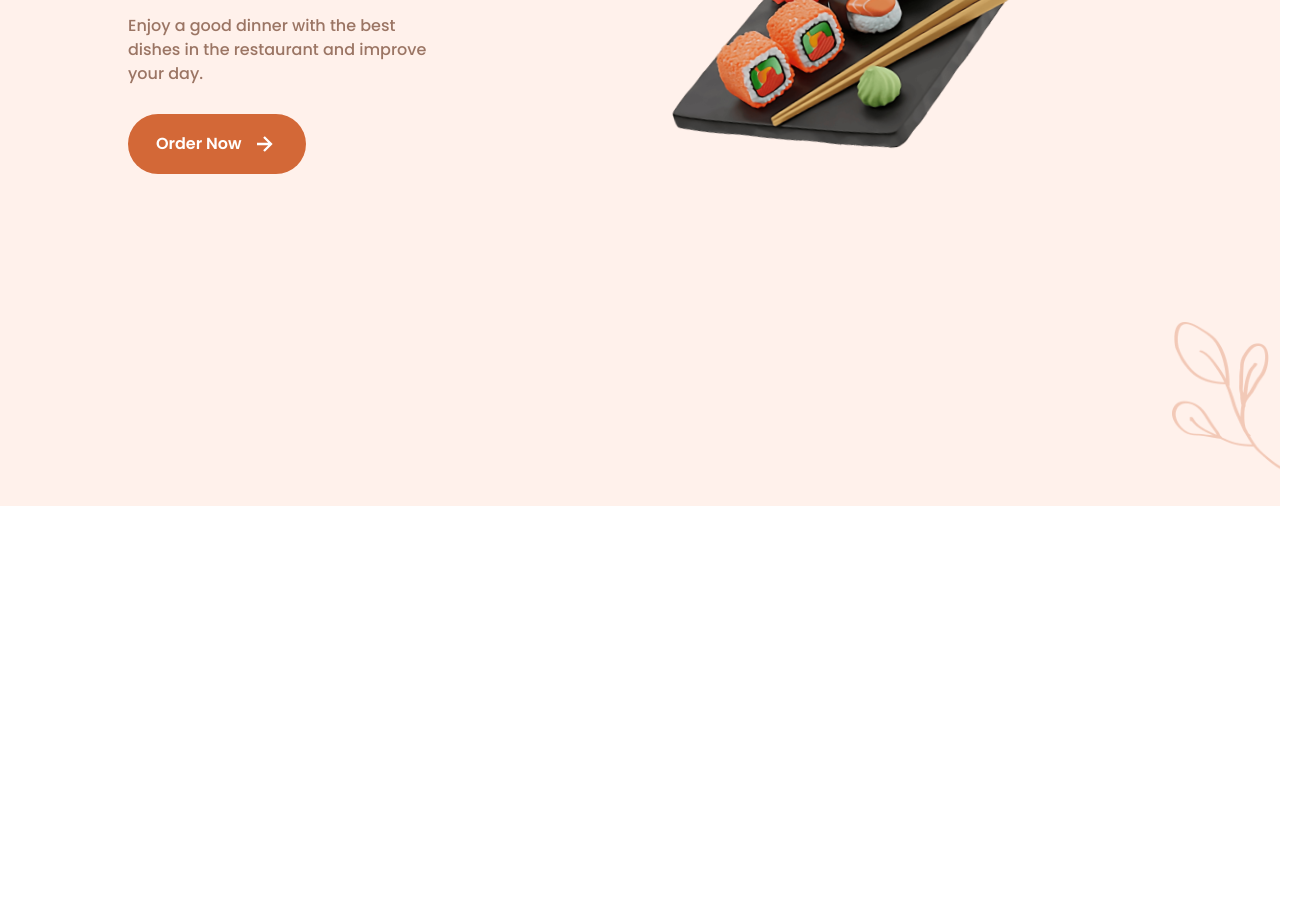
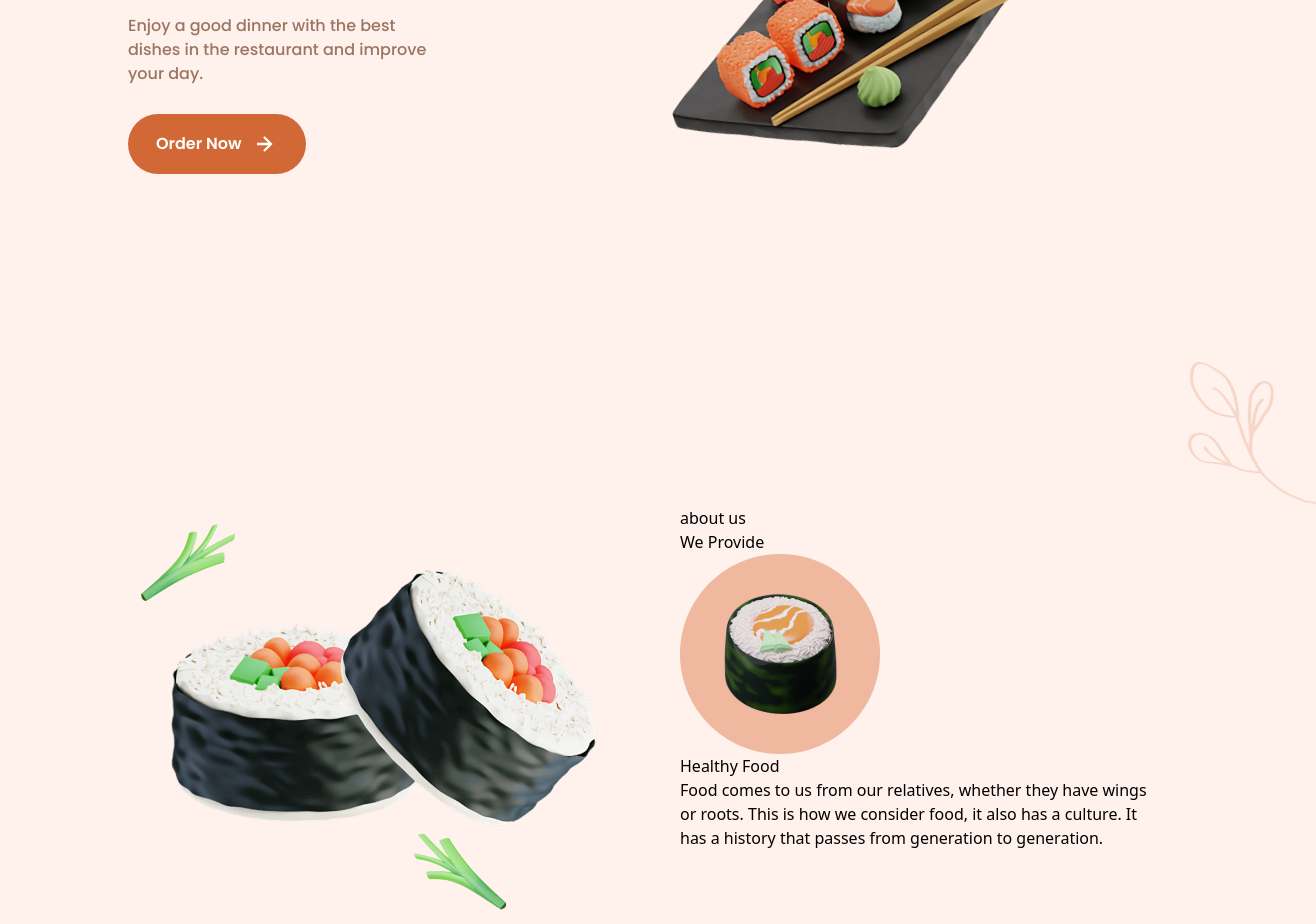
Before and after one commit to coder-kaleb/sushi, a Next.js app: page / in a window 1280 px wide. Shown: the part 294-1218 px from the top of the page, 1316 px wide, since content can reach past the window. Before the commit the page ends 800 px from the top, so only its background shows below. Built offline with nearby package versions, Linux system fonts and the light colour scheme.

Commit message:
about us section initialized

```diff
--- /dev/null
+++ b/app/components/About.tsx
@@ -0,0 +1,21 @@
+export default function About() {
+  return (
+    <section className="grid grid-cols-2 gap-20">
+      <img src="about-sushi.png" alt="about-sushi" />
+      <div>
+        <span>about us</span>
+        <h2>
+          <span>
+            We Provide <img src="about-sushi-title.png" alt="sushi-image" />
+          </span>
+          <span>Healthy Food</span>
+        </h2>
+        <p>
+          Food comes to us from our relatives, whether they have wings or roots.
+          This is how we consider food, it also has a culture. It has a history
+          that passes from generation to generation.
+        </p>
+      </div>
+    </section>
+  );
+}
--- a/app/components/Header.tsx
+++ b/app/components/Header.tsx
@@ -3,7 +3,7 @@ import { HiOutlineSquares2X2 } from "react-icons/hi2";
 import { lora } from "../fonts";
 export default function Header() {
   return (
-    <header className=" z-[99999] px-4 sm:px-10 fixed w-full inset-x-0 md:px-16 xl:px-32 items-center bg-[#FFF1EB] py-4 ">
+    <header className=" z-[99999] px-6 sm:px-10 fixed w-full inset-x-0 md:px-16 xl:px-32 items-center bg-[#FFF1EB] py-4 ">
       <nav className="flex items-center justify-between ">
         <div
           className={`text-md flex text-xl font-semibold text-light-gray transition duration-500 hover:text-orange  ${lora.className} gap-1`}
--- a/app/components/Hero.tsx
+++ b/app/components/Hero.tsx
@@ -3,14 +3,14 @@ import { CiLocationArrow1 } from "react-icons/ci";
 import { BiRightArrowAlt } from "react-icons/bi";
 export default function Hero() {
   return (
-    <section className="flex pt-36">
-      <div className=" h-w-10 absolute left-0 top-16 w-16 rotate-90 opacity-30 lg:h-36 lg:w-36">
-        <img src="leaf-branch-2.png" alt="leaf" />
+    <section className="flex pt-36 min-h-screen ">
+      <div className=" h-w-10 absolute left-0 top-16 w-16 rotate-90 opacity-20 lg:h-32 lg:w-32">
+        <img src="leaf-branch-2.png"  alt="leaf" />
       </div>
-      <div className="absolute -right-2 bottom-20 w-16  opacity-30 lg:-right-9 lg:bottom-10 lg:h-36 lg:w-36">
+      <div className="absolute -right-2 bottom-4 w-16  opacity-20 lg:-right-9 lg:bottom-4 lg:h-32 lg:w-32">
         <img src="leaf-branch-4.png" alt="leaf" />
       </div>
-      <div className="flex items-start justify-end gap-12 max-lg:flex-col-reverse lg:gap-7">
+      <div className="flex items-start justify-end gap-20 max-lg:flex-col-reverse lg:gap-7">
         <div className="flex flex-col gap-7">
           <h1
             className={`${lora.className} flex flex-col gap-4 text-5xl font-medium capitalize leading-[1] text-[#2C2420] max-lg:text-center max-[379px]:text-4xl md:text-5xl lg:text-[55px] xl:text-6xl`}
--- a/app/layout.tsx
+++ b/app/layout.tsx
@@ -20,7 +20,7 @@ export default function RootLayout({
 }>) {
   return (
     <html lang="en">
-      <body>{children}</body>
+      <body className=" overflow-x-hidden bg-[#FFF1EB] min-h-screen">{children}</body>
     </html>
   );
 }
--- a/app/page.tsx
+++ b/app/page.tsx
@@ -1,11 +1,15 @@
+import About from "./components/About";
 import Header from "./components/Header";
 import Hero from "./components/Hero";
 
 export default function Home() {
   return (
-    <main className={` bg-[#FFF1EB] relative min-h-screen overflow-x-hidden px-4 sm:px-10  md:px-16 xl:px-32  `}>
+    <main
+      className={` min-h-screen overflow-x-hidden  px-4 sm:px-10  md:px-16 xl:px-32  `}
+    >
       <Header />
       <Hero />
+      <About />
     </main>
   );
 }
```
